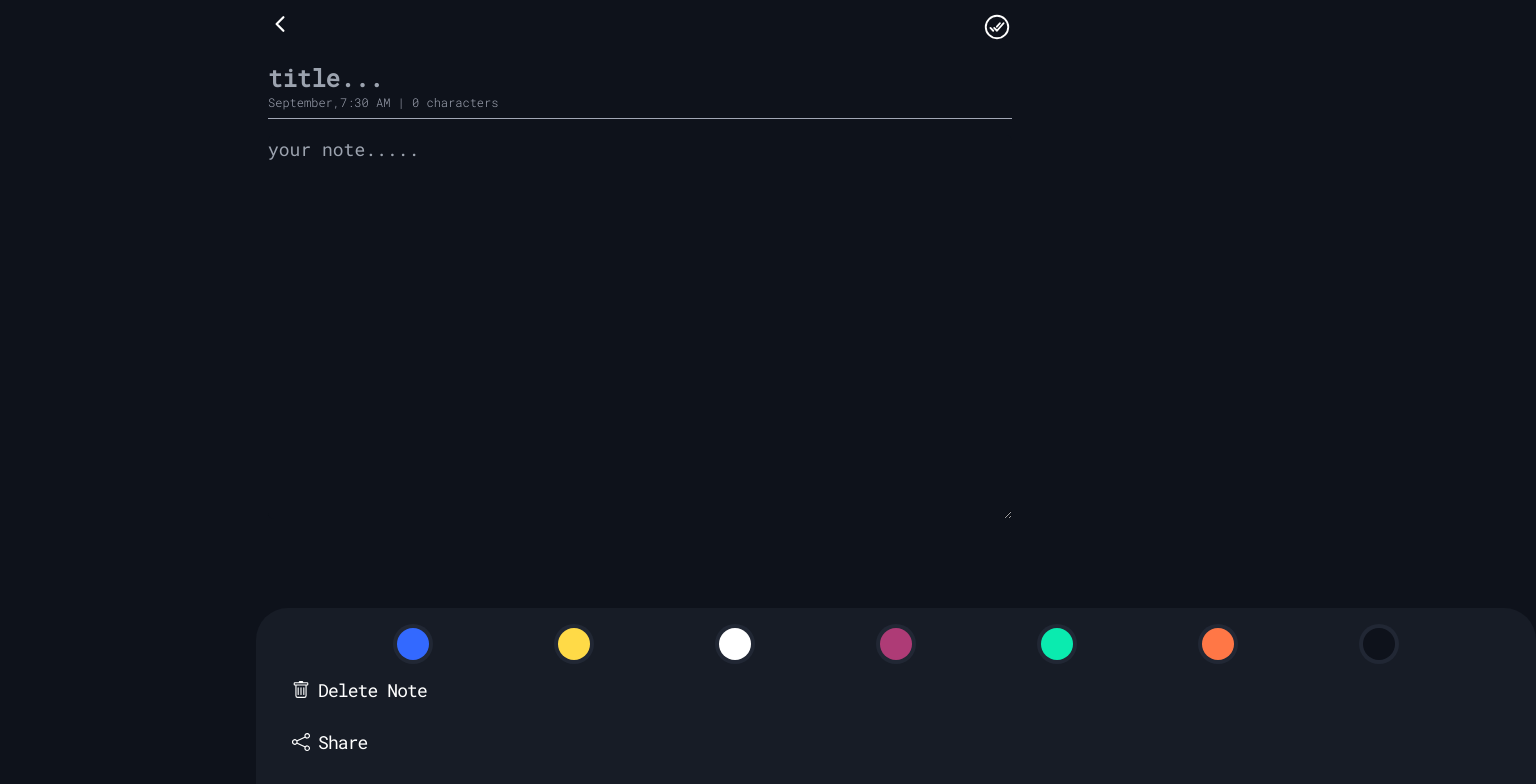
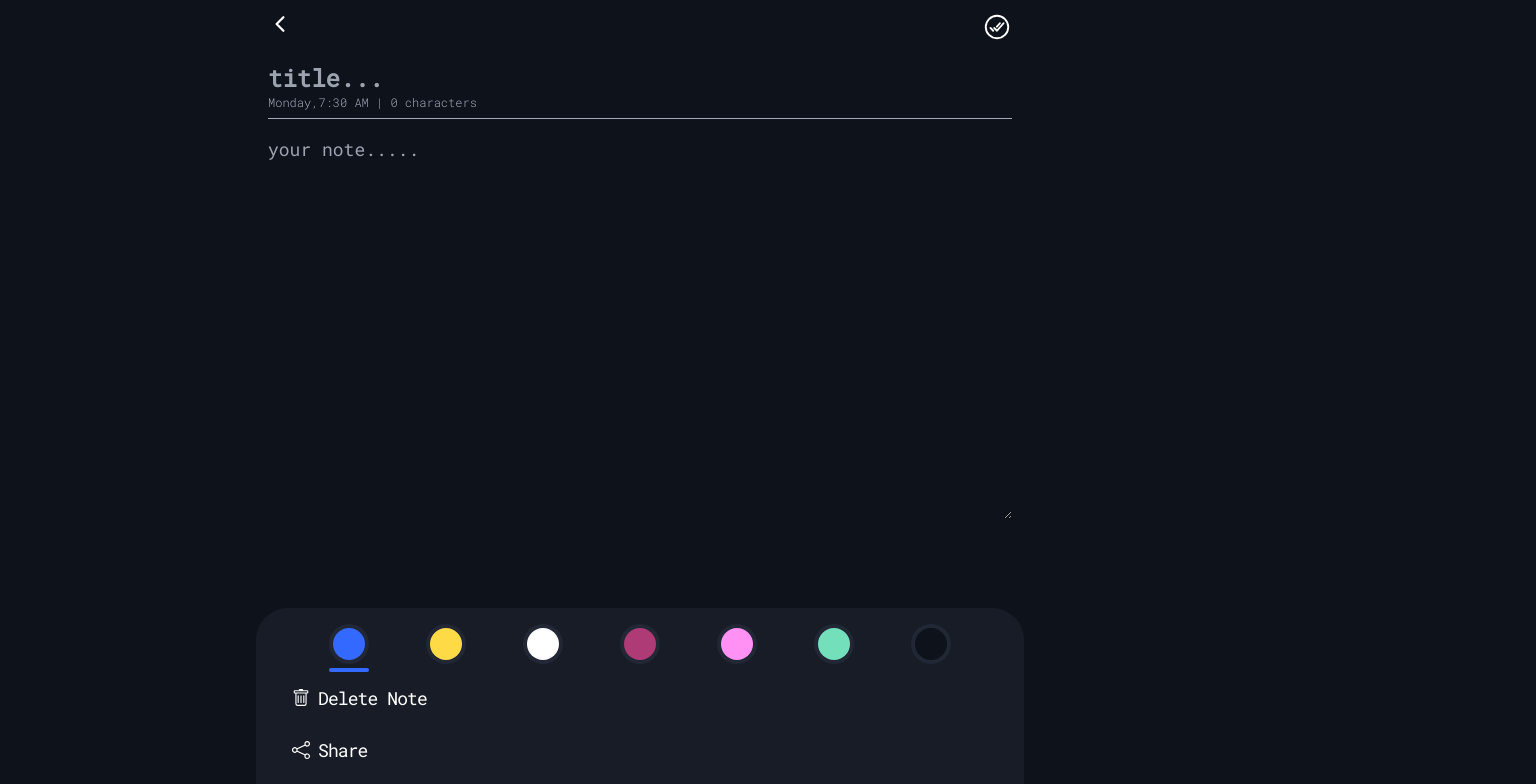
Before and after one commit to poudelsanchit/Notes, a React (Vite) app: page /addnote in a window 1280 px wide. Shown: the top 784 px of the page, 1536 px wide, since content can reach past the window. Built offline with nearby package versions, Linux system fonts and the light colour scheme.

Commit message:
update App.jsx, NoteItem.jsx, AddNotes.jsx and Notes.jsx

```diff
--- a/src/App.jsx
+++ b/src/App.jsx
@@ -17,6 +17,7 @@ const getLocalItems=()=>{
     }
 }
 function App() {
+
   const addNotes=(notelist)=>{
     const newNotes=[...notes,notelist];
     setNotes(newNotes);
@@ -40,13 +41,16 @@ useEffect(() => {
     JSON.stringify(notes)
   );
 }, [notes]);
-
+const deleteNote=(id)=>{
+const newnotes=  notes.filter((note)=>note.id!=id)
+setNotes(newnotes);
+}
   return (
     <>
      <div className='bg-primary w-full h-screen text text-text-primary  flex justify-center'>
       <div className="w-full md:w-3/5">
       <Routes>
-      <Route index element={<Notes notes={notes}/>} />
+      <Route index element={<Notes notes={notes} handleDeleteNote={deleteNote}/>} />
       <Route path="/addnote" element={<AddNotes  handleAddNote={addNotes}/>}/>
       </Routes>
 
--- a/src/Components/NoteItem.jsx
+++ b/src/Components/NoteItem.jsx
@@ -1,22 +1,25 @@
 import React from 'react'
-
-const NoteItem = ({note_title,note_text,note_date,color}) => {
+import {AiOutlineDelete} from 'react-icons/ai'
+const NoteItem = ({id,note_title,note_text,note_date,color,handleDeleteNote}) => {
   return (
 
-    <div className={`h-48 w-11/12 rounded-lg p-2 m-4 font-Montserrat font-medium flex  flex-col justify-between `} style={{backgroundColor:color}}>
+    <div className={`h-48 w-11/12 rounded-lg p-2 m-4 font-Roboto font-medium flex  flex-col justify-between tracking-tighter	`} style={{backgroundColor:color}}>
       <div className='overflow-auto'>
-        <div className=' border-b-[1px]'>
+        <div className=' border-b-[1px] text-[#000000] font-semibold text-base'>
 
         {note_title}
 
         </div>
-        <div className='text-[#d4dad9] text-sm '>
+        <div className='text-[#000000] text-sm '>
             {note_text}
         </div>
         </div>
 
 
-        <div className='text-xs text-[#a2a7b5] flex items-end justify-end'>{note_date}</div>
+        <div className='text-xs text-[#000000] flex items-end justify-between font-light'>
+          <div>{note_date}</div>
+       < AiOutlineDelete className='text-xl cursor-pointer' onClick={()=>handleDeleteNote(id)}/>
+        </div>
     </div>
   )
 }
--- a/src/Pages/AddNotes.jsx
+++ b/src/Pages/AddNotes.jsx
@@ -3,60 +3,89 @@ import {IoChevronBack,IoCheckmarkDoneCircleOutline} from 'react-icons/io5'
 import {BsTrash,BsShare} from 'react-icons/bs'
 import { Link, useNavigate } from 'react-router-dom'
 import { nanoid } from 'nanoid'
+import { data } from 'autoprefixer'
 const AddNotes = ({handleAddNote}) => {
-  const colors=[
-    {color:'#3369ff'},
-    {color:'#ffda47'},
-    {color:'#ffffff'},
-    {color:'#ae3b76'},
-    {color:'#0aebaf'},
-    {color:'#ff7746'},
-    {color:'#0e121b'},
-  ]
+  let days = ['Sunday','Monday','Tuesday','Wednesday','Thursday','Friday','Saturday'];
+  const [errMsg,setErrMsg]=useState('');
+  const [colors,setColors]=useState([
+    {color:'#3369ff',isActive:true},
+    {color:'#ffda47',isActive:false},
+    {color:'#ffffff',isActive:false},
+    {color:'#ae3b76',isActive:false},
+    {color:'#ff90f4',isActive:false},
+    {color:'#73dfbb',isActive:false},
+    {color:'#0e121b',isActive:false},
+  ])
   const[color,setColor]= useState('#3369ff');
     const navigate = useNavigate();
     const[title,setTitle]= useState('');
     const[note,setNote]= useState('');
     const[datetime, setDateTime]= useState(new Date());
     const notelength= note.length;
+    var datacolor='';
+
     const saveData=()=>{
+      if(title==''&&note=='')
+      {
+        setErrMsg('Please fill in at least one field')
+        console.log(errMsg)
+      }
+      else{
         handleAddNote(
           {
           id: nanoid(),
           title:title,
           text:note,
           date: `${datetime.getFullYear()}/${datetime.getMonth()}/${datetime.getDate()}`,
-        color:color
+          color:color,
+
           }
         )
         navigate(-1);
       }
+    }
+  const setWhichColor=(notescolor,index)=>{
+    setColor(notescolor);
+    colors[index].isActive=true;
+      for(var i=0;i<10;i++)
+      {
+        if(i!==index)
+        {
+            colors[i].isActive=false;
+        }
+      }
+  }
+
   return (
     <>
     <div className='p-3 flex flex-col'>
         <div className='flex justify-between text-2xl'>
             <IoChevronBack onClick={()=>navigate(-1)}/>
-          <IoCheckmarkDoneCircleOutline className='text-3xl' onClick={saveData}/>
+          <IoCheckmarkDoneCircleOutline className='text-3xl cursor-pointer' onClick={saveData}/>
         </div>
         <div className='mt-5 font-Roboto font-bold text-2xl'>
+          <div className='text-xs font-light text-[#FF0000]'>{errMsg}</div>
             <div>
                 <input type="text" placeholder='title...' className='focus:outline-none bg-primary' value={title} onChange={(e)=>setTitle(e.target.value)} />
             </div>
-            <div className='text-xs text-[#a2a7b5] font-light border-b-[1px] pb-2'>{   `${datetime.toLocaleString('default', { month: 'long' })},${datetime.toLocaleString("en-US", {hour: "numeric", minute: "numeric", hour12: true,})} | ${notelength} characters`}</div>
+            <div className='text-xs text-[#a2a7b5] font-light border-b-[1px] pb-2'>{   `${days[datetime.getDay()]},${datetime.toLocaleString("en-US", {hour: "numeric", minute: "numeric", hour12: true,})} | ${notelength} characters`}</div>
 
             <div className='flex text-3xl bg-primary rounded-md items-center mt-4'>
                   <textarea onChange={(event) => { setNote(event.target.value) }} value={note} type="text" name="" id="" className='bg-primary w-full focus:outline-none rounded-md text-sm font-medium l:text-lg h-96 ' placeholder='your note.....'  />
-
             </div>
         </div>
 
     </div>
-    <div className='bg-[#171c26] bottom-0 absolute h-48 p-4 rounded-t-[2rem] w-full'>
+    <div className='bg-[#171c26] bottom-0 absolute h-48 p-4 rounded-t-[2rem] w-full md:w-3/5'>
     <div className='flex justify-evenly '>
-      { colors.map((notes)=>(
+      { colors.map((notes,index)=>(
+        <div className='flex flex-col items-center gap-1'>
            <div className='w-10 h-10 rounded-full bg-[#212734] flex items-center justify-center'>
-             <div className='w-8 h-8 rounded-full p-2 cursor-pointer' style={{backgroundColor:notes.color}} onClick={()=>{setColor(notes.color)}}/>
+             <div className='w-8 h-8 rounded-full p-2 cursor-pointer' style={{backgroundColor:notes.color}}  onClick={()=>setWhichColor(notes.color,index)}/>
         </div>
+        <div className='w-full h-1 rounded-md ' style={notes.isActive?{backgroundColor:notes.color}:null}/>
+        </div>
+
                ))
       }
     </div>
--- a/src/Pages/Notes.jsx
+++ b/src/Pages/Notes.jsx
@@ -3,7 +3,7 @@ import Header from '../Components/Header'
 import { nanoid  } from 'nanoid';
 import NoteItem from '../Components/NoteItem';
 import FloatingActionButton from '../Components/FloatingActionButton';
-const Notes = ({notes}) => {
+const Notes = ({notes,handleDeleteNote}) => {
 
   return (
     <div className='text-text-primary'>
@@ -11,7 +11,7 @@ const Notes = ({notes}) => {
               <div className='grid grid-cols-2 mr-3'>
               {
                notes.map((notes)=>(
-                <NoteItem note_text={notes.text} note_title={notes.title} note_date={notes.date} color={notes.color}/>
+                <NoteItem id={notes.id} note_text={notes.text} note_title={notes.title} note_date={notes.date} color={notes.color} handleDeleteNote={handleDeleteNote}/>
                ))
               }
               </div>
```
Lines whose indentation alone changed are shown as unchanged.
